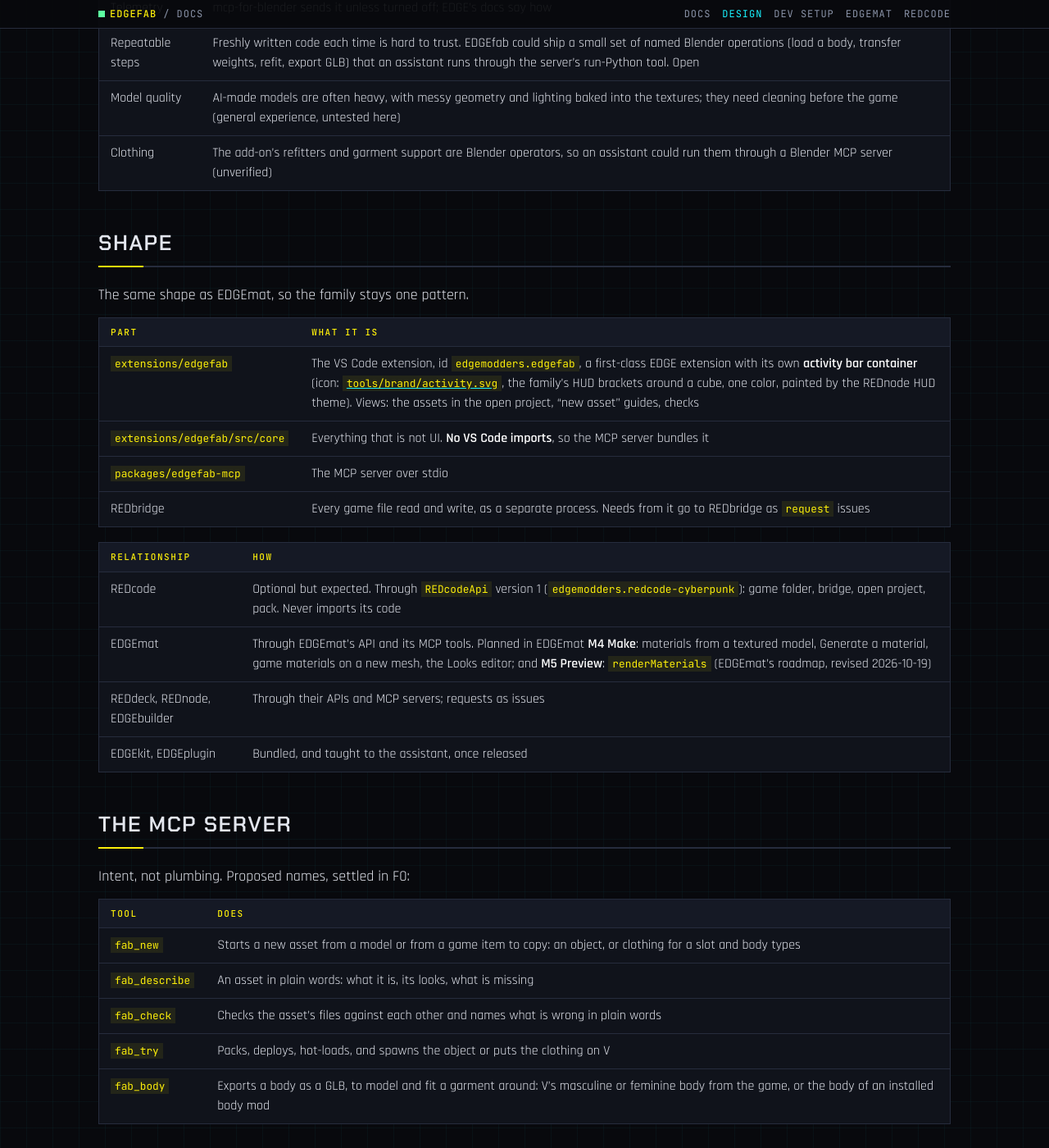
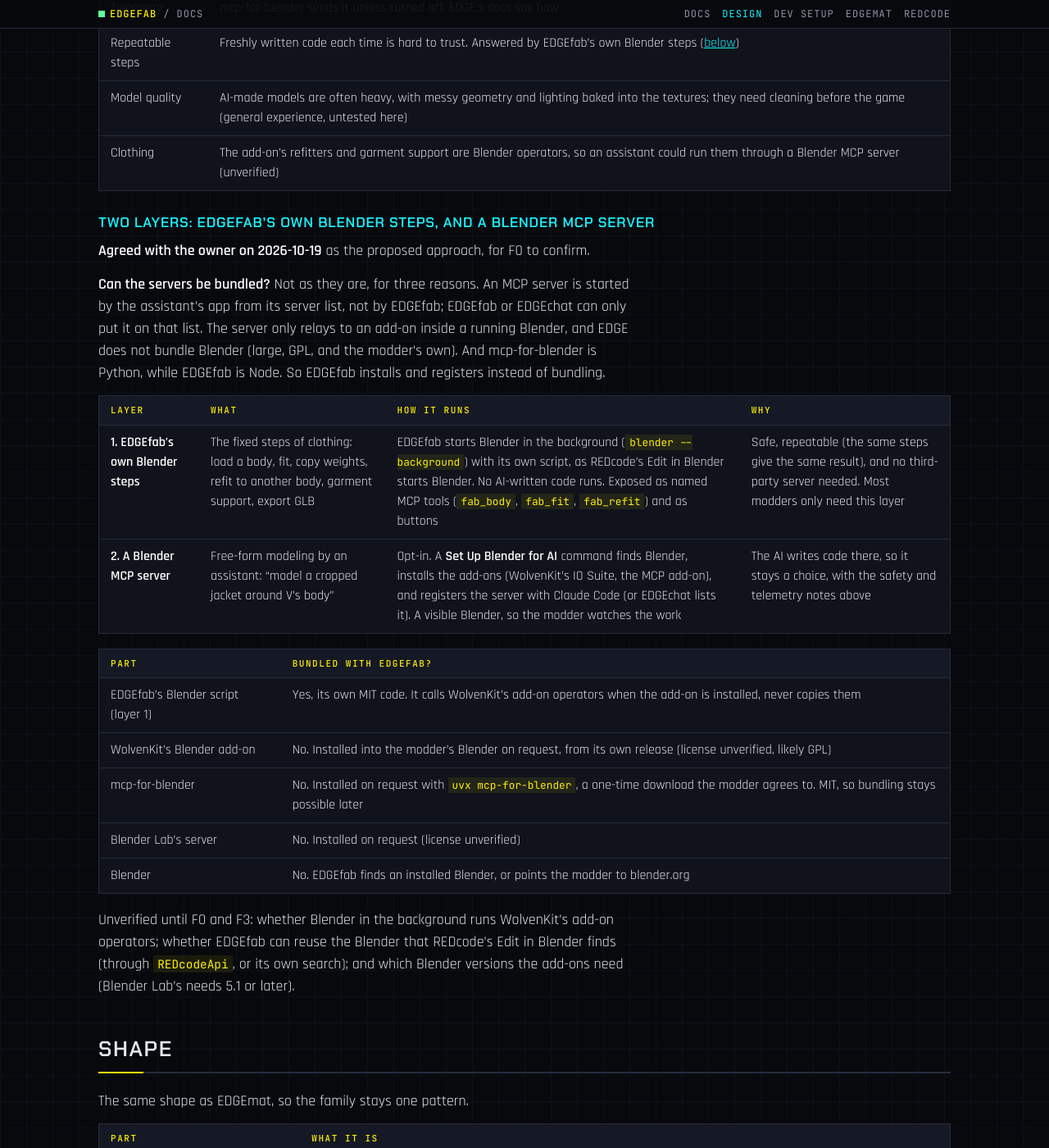
Before and after one commit to Edgemodders/EDGEfab, a Jekyll site: the page built from docs/design.md, in a window 1280 px wide and 1400 px high, scrolled down 6561 px. Shown: the whole window at 82% size. Built offline with Jekyll 4.4.1, drawn with Linux system fonts in a browser that asks for light colours; our own code applies the rules of GitHub Pages for plain Markdown files; some of the changed text lies outside the part shown.

Commit message:
Design: two Blender layers, EDGEfab's own background steps and an opt-in Blender MCP server
Fitting, weights and refitting run as EDGEfab's own script in a background
Blender (fab_fit, fab_refit), with no AI-written code. Free-form modeling
uses a Blender MCP server, installed and registered by Set Up Blender for AI.
Nothing third-party is bundled; it is installed on request.

Co-Authored-By: Claude Opus 5.5 <noreply@anthropic.com>

```diff
--- a/docs/design.md
+++ b/docs/design.md
@@ -93,9 +93,9 @@ Proposed for F3, unverified until tried:
 |---|---|---|
 | 1. A body to fit to | V's `pma` or `pwa` body from the game as a GLB, or an installed body mod's body | EDGEfab (`fab_body`) |
 | 2. The garment | Modeled around the body in Blender: by hand, by an assistant through a Blender MCP server, or from an AI model service | Blender |
-| 3. Fit | Sits on the body without poking through | Blender |
-| 4. Weights | Copied from the body to the garment (Blender's Data Transfer), so it moves with V's rig | Blender |
-| 5. The other body | The add-on's `VanillaFemToMasc` or `VanillaMascToFem` refitter, then checked | Blender, with the add-on |
+| 3. Fit | Sits on the body without poking through | EDGEfab's Blender steps (`fab_fit`), or by hand in Blender |
+| 4. Weights | Copied from the body to the garment (Blender's Data Transfer), so it moves with V's rig | EDGEfab's Blender steps (`fab_fit`) |
+| 5. The other body | Fitted again to that body, or the add-on's `VanillaFemToMasc` or `VanillaMascToFem` refitter, then checked | EDGEfab's Blender steps (`fab_refit`) |
 | 6. Body mods | Variants: fitted to the body mod's own mesh, or moved by the add-on's refitters | Blender; EDGEfab gives the body |
 | 7. Layering | Garment support | Blender, with the add-on |
 | 8. Materials | Generated or picked from the game, one submesh per part ([below](#materials-from-edgemat)) | EDGEmat |
@@ -130,9 +130,30 @@ An assistant can drive Blender through an MCP server, so "model a cropped jacket
 |---|---|
 | Safety | Both run Python that the AI writes inside Blender, without guards. Blender Lab suggests a virtual machine or a PC without sensitive data. EDGE's docs say so plainly |
 | Telemetry | mcp-for-blender sends it unless turned off; EDGE's docs say how |
-| Repeatable steps | Freshly written code each time is hard to trust. EDGEfab could ship a small set of named Blender operations (load a body, transfer weights, refit, export GLB) that an assistant runs through the server's run-Python tool. Open |
+| Repeatable steps | Freshly written code each time is hard to trust. Answered by EDGEfab's own Blender steps ([below](#two-layers-edgefabs-own-blender-steps-and-a-blender-mcp-server)) |
 | Model quality | AI-made models are often heavy, with messy geometry and lighting baked into the textures; they need cleaning before the game (general experience, untested here) |
 | Clothing | The add-on's refitters and garment support are Blender operators, so an assistant could run them through a Blender MCP server (unverified) |
+
+### Two layers: EDGEfab's own Blender steps, and a Blender MCP server
+
+**Agreed with the owner on 2026-10-19** as the proposed approach, for F0 to confirm.
+
+**Can the servers be bundled?** Not as they are, for three reasons. An MCP server is started by the assistant's app from its server list, not by EDGEfab; EDGEfab or EDGEchat can only put it on that list. The server only relays to an add-on inside a running Blender, and EDGE does not bundle Blender (large, GPL, and the modder's own). And mcp-for-blender is Python, while EDGEfab is Node. So EDGEfab installs and registers instead of bundling.
+
+| Layer | What | How it runs | Why |
+|---|---|---|---|
+| **1. EDGEfab's own Blender steps** | The fixed steps of clothing: load a body, fit, copy weights, refit to another body, garment support, export GLB | EDGEfab starts Blender in the background (`blender --background`) with its own script, as REDcode's Edit in Blender starts Blender. No AI-written code runs. Exposed as named MCP tools (`fab_body`, `fab_fit`, `fab_refit`) and as buttons | Safe, repeatable (the same steps give the same result), and no third-party server needed. Most modders only need this layer |
+| **2. A Blender MCP server** | Free-form modeling by an assistant: "model a cropped jacket around V's body" | Opt-in. A **Set Up Blender for AI** command finds Blender, installs the add-ons (WolvenKit's IO Suite, the MCP add-on), and registers the server with Claude Code (or EDGEchat lists it). A visible Blender, so the modder watches the work | The AI writes code there, so it stays a choice, with the safety and telemetry notes above |
+
+| Part | Bundled with EDGEfab? |
+|---|---|
+| EDGEfab's Blender script (layer 1) | Yes, its own MIT code. It calls WolvenKit's add-on operators when the add-on is installed, never copies them |
+| WolvenKit's Blender add-on | No. Installed into the modder's Blender on request, from its own release (license unverified, likely GPL) |
+| mcp-for-blender | No. Installed on request with `uvx mcp-for-blender`, a one-time download the modder agrees to. MIT, so bundling stays possible later |
+| Blender Lab's server | No. Installed on request (license unverified) |
+| Blender | No. EDGEfab finds an installed Blender, or points the modder to blender.org |
+
+Unverified until F0 and F3: whether Blender in the background runs WolvenKit's add-on operators; whether EDGEfab can reuse the Blender that REDcode's Edit in Blender finds (through `REDcodeApi`, or its own search); and which Blender versions the add-ons need (Blender Lab's needs 5.1 or later).
 
 ## Shape
 
@@ -163,6 +184,8 @@ Intent, not plumbing. Proposed names, settled in F0:
 | `fab_check` | Checks the asset's files against each other and names what is wrong in plain words |
 | `fab_try` | Packs, deploys, hot-loads, and spawns the object or puts the clothing on V |
 | `fab_body` | Exports a body as a GLB, to model and fit a garment around: V's masculine or feminine body from the game, or the body of an installed body mod |
+| `fab_fit` | Fits a garment to a body in Blender, run in the background by EDGEfab's own script: fit, copy the body's weights, garment support |
+| `fab_refit` | Moves a fitted garment to another body: fitted again to that body's mesh, or through WolvenKit's add-on refitters |
 
 ## Phases (proposed)
 
@@ -173,7 +196,7 @@ For the first session to agree with the owner. Objects come before clothing, bec
 | **F0 Decisions** | Study how working custom-item and custom-object mods are built (their file sets, not their code), check REDbridge's mesh import for a new asset, agree the boundaries with EDGEmat and REDcode, the phases | The owner agrees the design |
 | **F1 Object** | Extension and MCP skeletons, the activity bar container. A GLB becomes a placeable object with its textures, or with a material from EDGEmat | A model from Blender or an AI service shows in the game, placed with EDGEbuilder. A simple prop that Claude makes in Blender through a Blender MCP server, with a material Claude asks EDGEmat for, gets there too |
 | **F2 Try it** | Pack, deploy, hot load, spawn | A change to the object shows in the running game without a restart |
-| **F3 Clothing** | An item for a slot and both body types, its looks, name and icon. [Fitting to the body](#clothing-fitting-to-the-body): V's bodies as dummies (`fab_body`), weights and refitting through Blender and WolvenKit's add-on, by hand or through a Blender MCP server. Materials from EDGEmat | A new jacket V can wear, with two looks, from the inventory, on both bodies. One of them modeled and fitted by Claude in Blender, with a generated material and a game material |
+| **F3 Clothing** | An item for a slot and both body types, its looks, name and icon. [Fitting to the body](#clothing-fitting-to-the-body): V's bodies and modded bodies as dummies (`fab_body`); fitting, weights and refitting by EDGEfab's own Blender steps (`fab_fit`, `fab_refit`); free-form modeling through a Blender MCP server, set up by Set Up Blender for AI. Materials from EDGEmat | A new jacket V can wear, with two looks, from the inventory, on both bodies. One of them modeled and fitted by Claude in Blender, with a generated material and a game material |
 | **F4 Ship** | Docs, the MCP package, Open VSX and Marketplace, the EDGEkit bundle | A non-coder makes an object and a garment from the docs alone |
 
 ## Open questions
@@ -185,7 +208,7 @@ For the first session to agree with the owner. Objects come before clothing, bec
 | Rigging | Clothing must be weighted to the player rig and fit both body types. Blender with WolvenKit's add-on today (its refitters, garment support); what EDGE can automate, and whether through named Blender operations, is open ([Fitting](#fitting-step-by-step)) |
 | The body dummies | **Decided 2026-10-19:** the game's own bodies first, exported through REDbridge. Open: whether the export keeps the rig, and whether V's breast-size variants and first-person meshes need their own garment variants |
 | Body mods | **Decided 2026-10-19:** supported. Open: which files each body mod replaces, how EDGEfab spots the installed ones, fitting to the mod's own mesh or refitting, and how variants are packaged |
-| A Blender MCP server | Blender Lab's or mcp-for-blender, or both; tried in F1 |
+| A Blender MCP server | Blender Lab's or mcp-for-blender, or both, for layer 2; tried in F1 |
 | AI model services | Opt-in, with the modder's own account, as EDGEwave does for voice. Which services, and whether textures come back usable. mcp-for-blender's `generate_3d` already reaches Tripo, Hunyuan3D, Hyper3D Rodin and Meshy |
 | Hot loading | RED Hot Tools first (unverified on the dev PC), else an EDGE hot loader in REDnode. See EDGEmat's design, "Hot-loading archives" |
 | The shared viewer and bridge client | Shared packages for the EDGE tools later; EDGEfab copies or depends on REDcode's until then |
```
